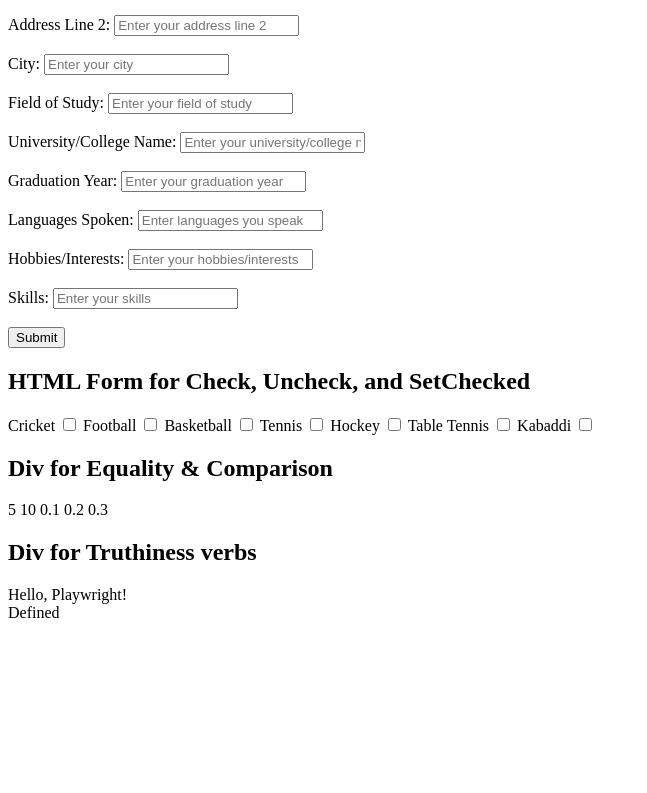
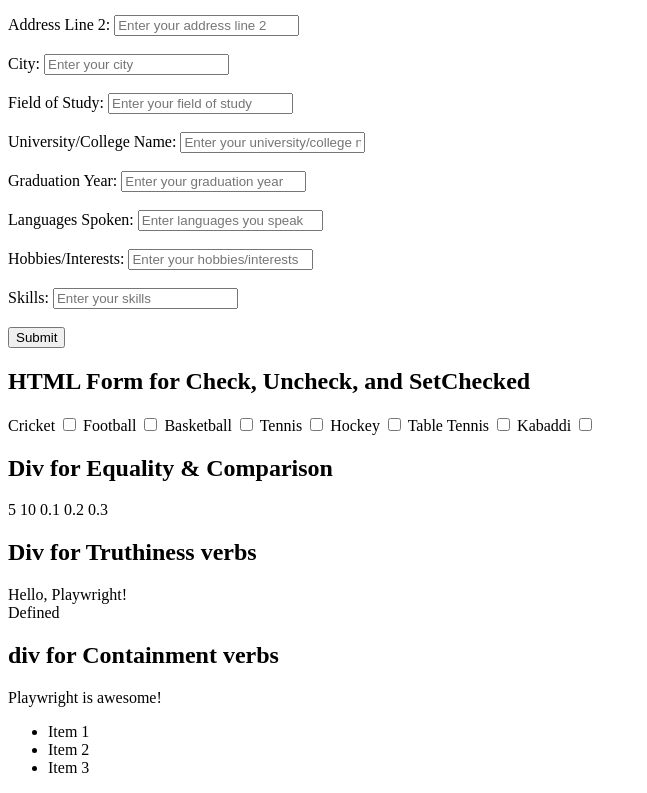
Before and after one commit to Arun4535/TestPage, a plain HTML site: page index.html in a window 1280 px wide. Shown: the part 404-1197 px from the top of the page, without its empty margins (0-647 px from the left). Before the commit the page ends 1034 px from the top, so only its background shows below. Drawn offline with Linux system fonts and the light colour scheme.

Commit message:
Update index.html

```diff
--- a/index.html
+++ b/index.html
@@ -8,11 +8,17 @@
         function redirectToGoogle() {
             window.location.href = 'https://sqa.3genlabs.net/hawksyntheticpageserver/';
         }
-        <script>
         document.getElementById('null-div').value = null;
         document.getElementById('undefined-div').value = undefined;
         document.getElementById('nan-div').value = NaN;
-    </script>
+
+        window.containmentVerbsInput = {
+            toContain: 'Playwright',
+            toContainEqual: 'Item 1',
+            arrayContaining: ['Item 1', 'Item 2'],
+            objectContaining: { a: 1 },
+            stringContaining: 'awesome'
+        };
     </script>
 </head>
 <body>
@@ -125,5 +131,15 @@
     <div id="undefined-div"></div>
     <div id="defined-div">Defined</div>
     <div id="nan-div"></div>
+
+    <h2> div for Containment verbs</h2>
+    <div id="content">
+        <p>Playwright is awesome!</p>
+        <ul id="list">
+            <li>Item 1</li>
+            <li>Item 2</li>
+            <li>Item 3</li>
+        </ul>
+    </div>
 </body>
 </html>
```
